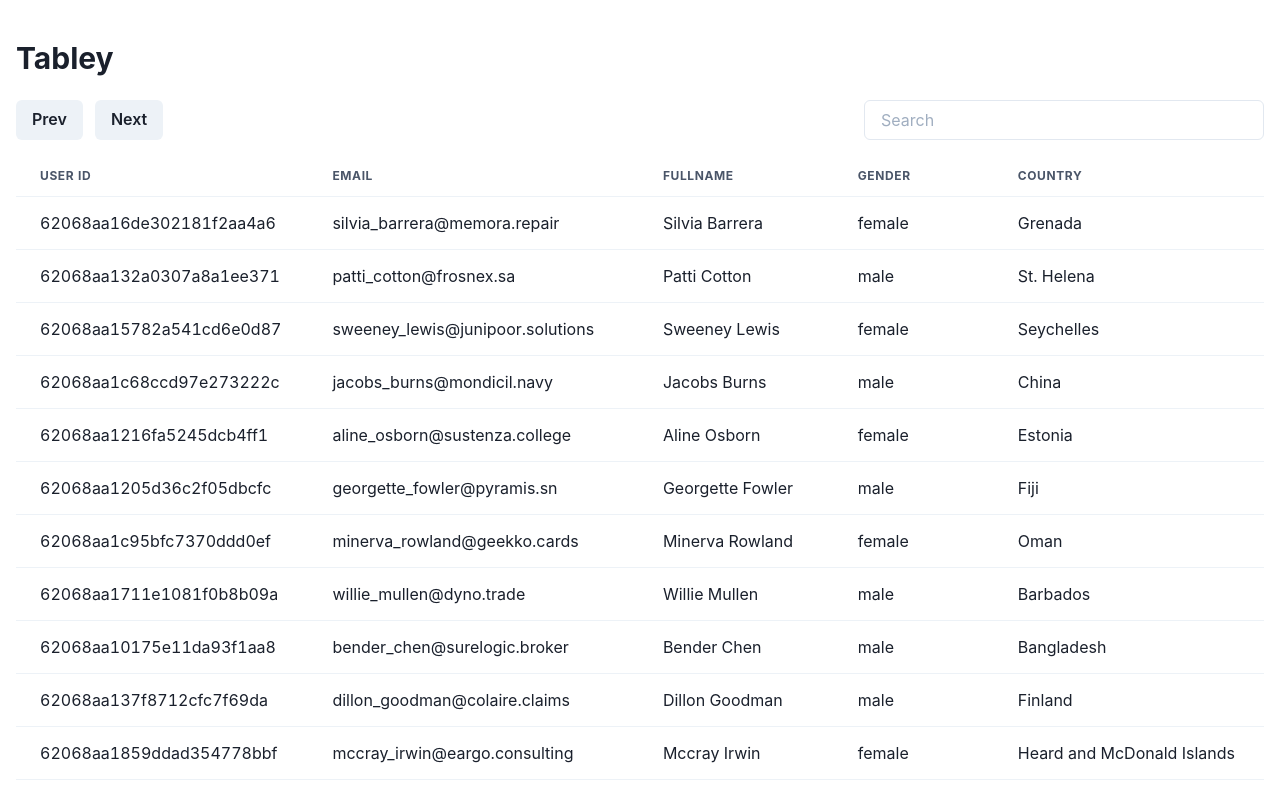
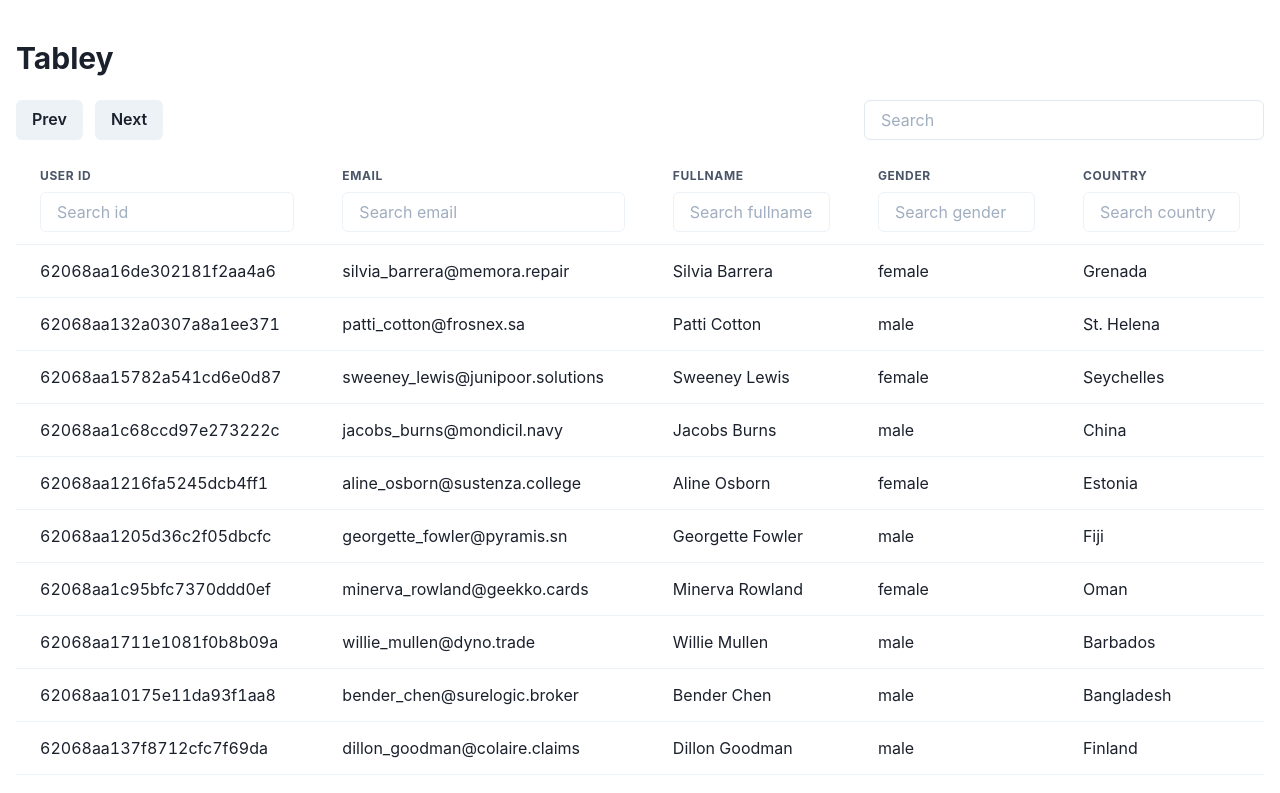
Before and after one commit to alfianandinugraha/next-tabley, a Next.js app: page / in a window 1280 px wide. Shown: the top 793 px of the page. Built offline with nearby package versions, Linux system fonts and the light colour scheme.

Commit message:
feat(pages/index.tsx): add feature to search data by column

```diff
--- a/pages/index.tsx
+++ b/pages/index.tsx
@@ -16,6 +16,7 @@ import {
   Column,
   useSortBy,
   UseSortByInstanceProps,
+  useFilters,
 } from "react-table";
 import { User } from "types/model";
 
@@ -50,11 +51,13 @@ const Home: NextPage = () => {
     headerGroups,
     getTableProps,
     setGlobalFilter,
+    setFilter,
   } = useTable(
     {
       data: users,
       columns,
     },
+    useFilters,
     useGlobalFilter,
     useSortBy
   );
@@ -85,9 +88,8 @@ const Home: NextPage = () => {
               <Tr {...headerGroups.getHeaderGroupProps()}>
                 {headerGroups.headers.map((column) => {
                   return (
-                    <Th
-                      {...column.getHeaderProps(column.getSortByToggleProps())}
-                    >
+                    <Th {...column.getHeaderProps()}>
+                      <Box mb="2" {...column.getSortByToggleProps()}>
                         <HStack display="flex" alignItems="center" spacing="2">
                           <Text>{column.render("Header")}</Text>
                           {column.isSorted ? (
@@ -100,6 +102,13 @@ const Home: NextPage = () => {
                             </>
                           ) : null}
                         </HStack>
+                      </Box>
+                      <TextField
+                        onChangeDebounce={(value) =>
+                          setFilter(column.id, value)
+                        }
+                        placeholder={`Search ${column.id.toLocaleLowerCase()}`}
+                      />
                     </Th>
                   );
                 })}
```
Lines whose indentation alone changed are shown as unchanged.
